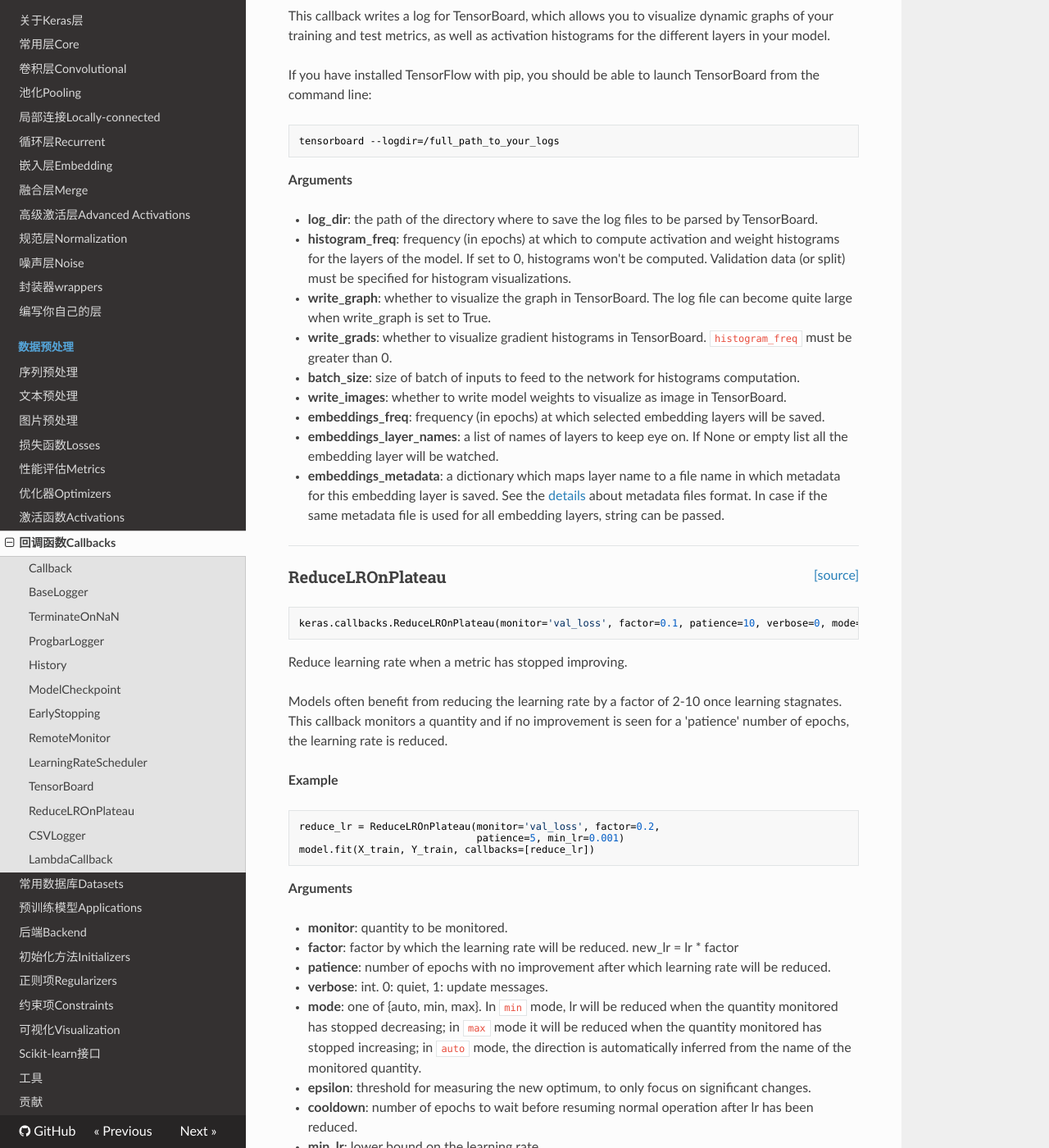
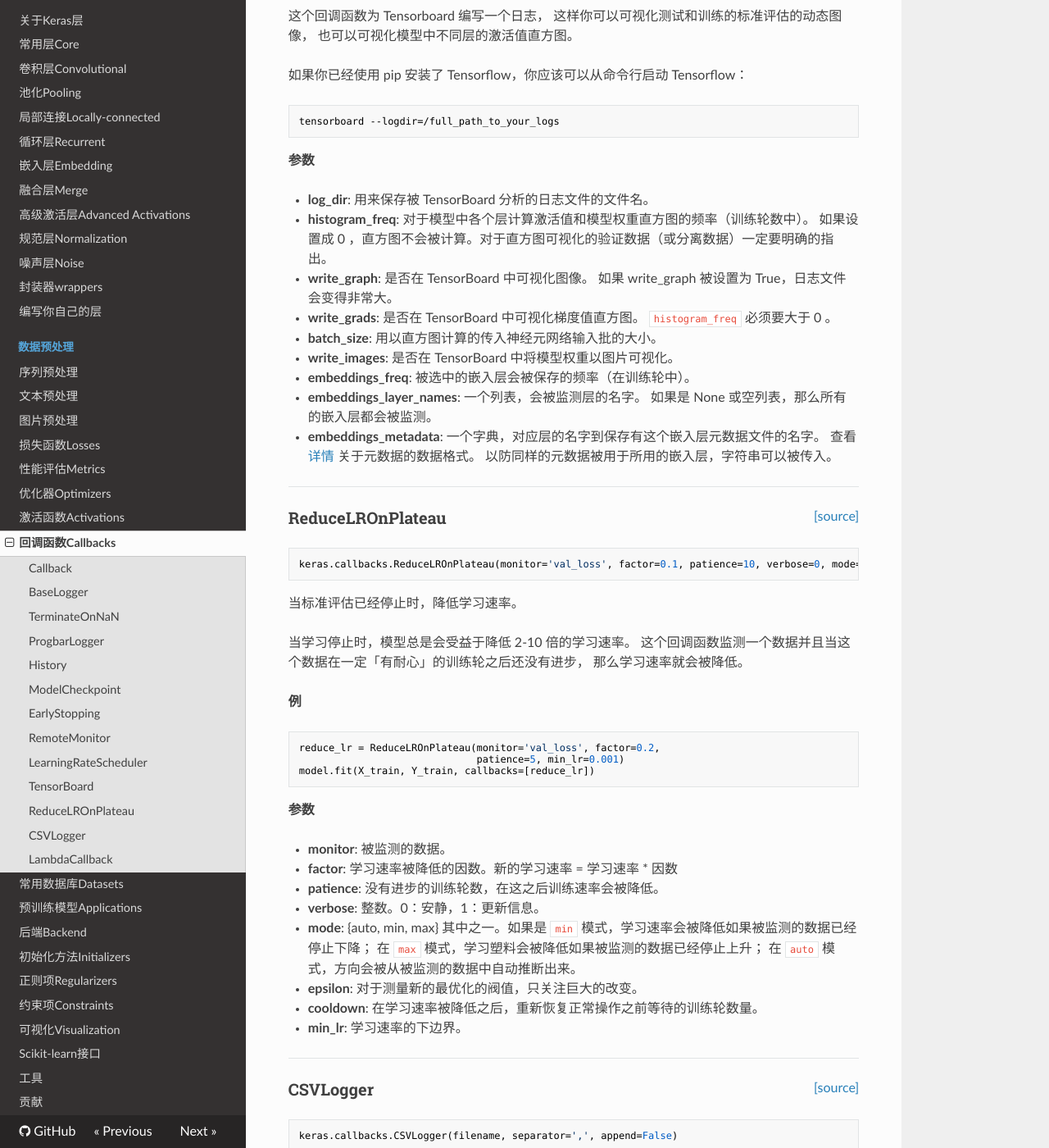
Before and after one commit to keras-team/keras-docs-zh, an MkDocs documentation site: the page built from sources/callbacks.md, in a window 1280 px wide and 1400 px high, scrolled down 3865 px. Shown: the whole window at 82% size. Built offline with MkDocs 1.6.1, drawn with Linux system fonts in a browser that asks for light colours; nearby versions of some CDN libraries; old or Windows-style settings are respelled for this version of MkDocs; some of the changed text lies outside the part shown.

Commit message:
finish callbacks.md translation

````diff
--- a/sources/callbacks.md
+++ b/sources/callbacks.md
@@ -20,7 +20,7 @@ __属性__
 - __model__: `keras.models.Model` 的实例。
 指代被训练模型。
 
-被回调函数作为参数的 `logs` 字典，它会含有于当前批量或训练周期相关数据的键。
+被回调函数作为参数的 `logs` 字典，它会含有于当前批量或训练轮相关数据的键。
 
 目前，`Sequential` 模型类的 `.fit()` 方法会在传入到回调函数的 `logs` 里面包含以下的数据：
 
@@ -37,7 +37,7 @@ __属性__
 keras.callbacks.BaseLogger()
 ```
 
-会积累训练周期平均评估的回调函数。
+会积累训练轮平均评估的回调函数。
 
 这个回调函数被自动应用到每一个 Keras 模型上面。
 
@@ -99,7 +99,7 @@ keras.callbacks.ModelCheckpoint(filepath, monitor='val_loss', verbose=0, save_be
 `filepath` 可以包括命名格式选项，可以由 `epoch` 的值和 `logs` 的键（由 `on_epoch_end` 参数传递）来填充。
 
 例如：如果 `filepath` 是 `weights.{epoch:02d}-{val_loss:.2f}.hdf5`，
-那么模型被保存的的文件名就会有训练周期数和验证损失。
+那么模型被保存的的文件名就会有训练轮数和验证损失。
 
 __参数__
 
@@ -112,9 +112,9 @@ __参数__
 如果 `save_best_only=True`，那么是否覆盖保存文件的决定就取决于被监测数据的最大或者最小值。
 对于 `val_acc`，模式就会是 `max`，而对于 `val_loss`，模式就需要是 `min`，等等。
 在 `auto` 模式中，方向会自动从被监测的数据的名字中判断出来。
-- __save_weights_only__: 如果 True，那么只有模型的参数会被保存 (`model.save_weights(filepath)`)，
+- __save_weights_only__: 如果 True，那么只有模型的权重会被保存 (`model.save_weights(filepath)`)，
 否则的话，整个模型会被保存 (`model.save(filepath)`)。
-- __period__: 每个检查点之间的间隔（训练周期数）。
+- __period__: 每个检查点之间的间隔（训练轮数）。
 
 ----
 
@@ -125,14 +125,14 @@ __参数__
 keras.callbacks.EarlyStopping(monitor='val_loss', min_delta=0, patience=0, verbose=0, mode='auto')
 ```
 
-当被监测的数量不再优化，则停止训练。
+当被监测的数量不再提升，则停止训练。
 
 __参数__
 
 - __monitor__: 被监测的数据。
-- __min_delta__: 在被监测的数据中被认为是优化的最小变化，
-例如，小于 min_delta 的绝对变化会被认为没有优化。
-- __patience__: 没有优化的训练周期数，在这之后训练就会被停止。
+- __min_delta__: 在被监测的数据中被认为是提升的最小变化，
+例如，小于 min_delta 的绝对变化会被认为没有提升。
+- __patience__: 没有进步的训练轮数，在这之后训练就会被停止。
 - __verbose__: 详细信息模式。
 - __mode__: {auto, min, max} 其中之一。 在 `min` 模式中，
 当被监测的数据停止下降，训练就会停止；在 `max`
@@ -148,19 +148,18 @@ __参数__
 keras.callbacks.RemoteMonitor(root='http://localhost:9000', path='/publish/epoch/end/', field='data', headers=None)
 ```
 
-Callback used to stream events to a server.
+将事件数据流到服务器的回调函数。
 
-Requires the `requests` library.
-Events are sent to `root + '/publish/epoch/end/'` by default. Calls are
-HTTP POST, with a `data` argument which is a
-JSON-encoded dictionary of event data.
+需要 `requests` 库。
+事件被默认发送到 `root + '/publish/epoch/end/'`。
+采用 HTTP POST ，其中的 `data` 参数是以 JSON 编码的事件数据字典。
 
-__Arguments__
+__参数__
 
-- __root__: String; root url of the target server.
-- __path__: String; path relative to `root` to which the events will be sent.
-- __field__: String; JSON field under which the data will be stored.
-- __headers__: Dictionary; optional custom HTTP headers.
+- __root__: 字符串；目标服务器的根地址。
+- __path__: 字符串；相对于 `root` 的路径，事件数据被送达的地址。
+- __field__: 字符串；JSON ，数据被保存的领域。
+- __headers__: 字典；可选自定义的 HTTP 的头字段。
 
 ----
 
@@ -171,14 +170,13 @@ __Arguments__
 keras.callbacks.LearningRateScheduler(schedule, verbose=0)
 ```
 
-Learning rate scheduler.
+学习速率定时器。
 
-__Arguments__
+__参数__
 
-- __schedule__: a function that takes an epoch index as input
-(integer, indexed from 0) and returns a new
-learning rate as output (float).
-- __verbose__: int. 0: quiet, 1: update messages.
+- __schedule__: 一个函数，接受轮索引数作为输入（整数，从 0 开始迭代）
+然后返回一个学习速率作为输出（浮点数）。
+- __verbose__: 整数。 0：安静，1：更新信息。
 
 ----
 
@@ -189,48 +187,38 @@ learning rate as output (float).
 keras.callbacks.TensorBoard(log_dir='./logs', histogram_freq=0, batch_size=32, write_graph=True, write_grads=False, write_images=False, embeddings_freq=0, embeddings_layer_names=None, embeddings_metadata=None)
 ```
 
-Tensorboard basic visualizations.
+Tensorboard 基本可视化。
 
 [TensorBoard](https://www.tensorflow.org/get_started/summaries_and_tensorboard)
-is a visualization tool provided with TensorFlow.
+是由 Tensorflow 提供的一个可视化工具。
 
-This callback writes a log for TensorBoard, which allows
-you to visualize dynamic graphs of your training and test
-metrics, as well as activation histograms for the different
-layers in your model.
+这个回调函数为 Tensorboard 编写一个日志，
+这样你可以可视化测试和训练的标准评估的动态图像，
+也可以可视化模型中不同层的激活值直方图。
 
-If you have installed TensorFlow with pip, you should be able
-to launch TensorBoard from the command line:
+如果你已经使用 pip 安装了 Tensorflow，你应该可以从命令行启动 Tensorflow：
 ```sh
 tensorboard --logdir=/full_path_to_your_logs
 ```
 
-__Arguments__
+__参数__
 
-- __log_dir__: the path of the directory where to save the log
-files to be parsed by TensorBoard.
-- __histogram_freq__: frequency (in epochs) at which to compute activation
-and weight histograms for the layers of the model. If set to 0,
-histograms won't be computed. Validation data (or split) must be
-specified for histogram visualizations.
-- __write_graph__: whether to visualize the graph in TensorBoard.
-The log file can become quite large when
-write_graph is set to True.
-- __write_grads__: whether to visualize gradient histograms in TensorBoard.
-`histogram_freq` must be greater than 0.
-- __batch_size__: size of batch of inputs to feed to the network
-for histograms computation.
-- __write_images__: whether to write model weights to visualize as
-image in TensorBoard.
-- __embeddings_freq__: frequency (in epochs) at which selected embedding
-layers will be saved.
-- __embeddings_layer_names__: a list of names of layers to keep eye on. If
-None or empty list all the embedding layer will be watched.
-- __embeddings_metadata__: a dictionary which maps layer name to a file name
-in which metadata for this embedding layer is saved. See the
-[details](https://www.tensorflow.org/how_tos/embedding_viz/#metadata_optional)
-about metadata files format. In case if the same metadata file is
-used for all embedding layers, string can be passed.
+- __log_dir__: 用来保存被 TensorBoard 分析的日志文件的文件名。
+- __histogram_freq__: 对于模型中各个层计算激活值和模型权重直方图的频率（训练轮数中）。
+如果设置成 0 ，直方图不会被计算。对于直方图可视化的验证数据（或分离数据）一定要明确的指出。
+- __write_graph__: 是否在 TensorBoard 中可视化图像。
+如果 write_graph 被设置为 True，日志文件会变得非常大。
+- __write_grads__: 是否在 TensorBoard  中可视化梯度值直方图。
+`histogram_freq` 必须要大于 0 。
+- __batch_size__: 用以直方图计算的传入神经元网络输入批的大小。
+- __write_images__: 是否在 TensorBoard 中将模型权重以图片可视化。
+- __embeddings_freq__: 被选中的嵌入层会被保存的频率（在训练轮中）。
+- __embeddings_layer_names__: 一个列表，会被监测层的名字。
+如果是 None 或空列表，那么所有的嵌入层都会被监测。
+- __embeddings_metadata__: 一个字典，对应层的名字到保存有这个嵌入层元数据文件的名字。
+查看 [详情](https://www.tensorflow.org/how_tos/embedding_viz/#metadata_optional)
+关于元数据的数据格式。
+以防同样的元数据被用于所用的嵌入层，字符串可以被传入。
 
 ----
 
@@ -241,14 +229,13 @@ used for all embedding layers, string can be passed.
 keras.callbacks.ReduceLROnPlateau(monitor='val_loss', factor=0.1, patience=10, verbose=0, mode='auto', epsilon=0.0001, cooldown=0, min_lr=0)
 ```
 
-Reduce learning rate when a metric has stopped improving.
+当标准评估已经停止时，降低学习速率。
 
-Models often benefit from reducing the learning rate by a factor
-of 2-10 once learning stagnates. This callback monitors a
-quantity and if no improvement is seen for a 'patience' number
-of epochs, the learning rate is reduced.
+当学习停止时，模型总是会受益于降低 2-10 倍的学习速率。
+这个回调函数监测一个数据并且当这个数据在一定「有耐心」的训练轮之后还没有进步，
+那么学习速率就会被降低。
 
-__Example__
+__例__
 
 
 ```python
@@ -257,26 +244,18 @@ reduce_lr = ReduceLROnPlateau(monitor='val_loss', factor=0.2,
 model.fit(X_train, Y_train, callbacks=[reduce_lr])
 ```
 
-__Arguments__
+__参数__
 
-- __monitor__: quantity to be monitored.
-- __factor__: factor by which the learning rate will
-be reduced. new_lr = lr * factor
-- __patience__: number of epochs with no improvement
-after which learning rate will be reduced.
-- __verbose__: int. 0: quiet, 1: update messages.
-- __mode__: one of {auto, min, max}. In `min` mode,
-lr will be reduced when the quantity
-monitored has stopped decreasing; in `max`
-mode it will be reduced when the quantity
-monitored has stopped increasing; in `auto`
-mode, the direction is automatically inferred
-from the name of the monitored quantity.
-- __epsilon__: threshold for measuring the new optimum,
-to only focus on significant changes.
-- __cooldown__: number of epochs to wait before resuming
-normal operation after lr has been reduced.
-- __min_lr__: lower bound on the learning rate.
+- __monitor__: 被监测的数据。
+- __factor__: 学习速率被降低的因数。新的学习速率 = 学习速率 * 因数
+- __patience__: 没有进步的训练轮数，在这之后训练速率会被降低。
+- __verbose__: 整数。0：安静，1：更新信息。
+- __mode__: {auto, min, max} 其中之一。如果是 `min` 模式，学习速率会被降低如果被监测的数据已经停止下降；
+在 `max` 模式，学习塑料会被降低如果被监测的数据已经停止上升；
+在 `auto` 模式，方向会被从被监测的数据中自动推断出来。
+- __epsilon__: 对于测量新的最优化的阀值，只关注巨大的改变。
+- __cooldown__: 在学习速率被降低之后，重新恢复正常操作之前等待的训练轮数量。
+- __min_lr__: 学习速率的下边界。
 
 ----
 
@@ -287,12 +266,11 @@ normal operation after lr has been reduced.
 keras.callbacks.CSVLogger(filename, separator=',', append=False)
 ```
 
-Callback that streams epoch results to a csv file.
+把训练轮结果数据流到 csv 文件的回调函数。
 
-Supports all values that can be represented as a string,
-including 1D iterables such as np.ndarray.
+支持所有可以被作为字符串表示的值，包括 1D 可迭代数据，例如，np.ndarray。
 
-__Example__
+__例__
 
 
 ```python
@@ -300,12 +278,11 @@ csv_logger = CSVLogger('training.log')
 model.fit(X_train, Y_train, callbacks=[csv_logger])
 ```
 
-__Arguments__
+__参数__
 
-- __filename__: filename of the csv file, e.g. 'run/log.csv'.
-- __separator__: string used to separate elements in the csv file.
-- __append__: True: append if file exists (useful for continuing
-training). False: overwrite existing file,
+- __filename__: csv 文件的文件名，例如 'run/log.csv'。
+- __separator__: 用来隔离 csv 文件中元素的字符串。
+- __append__: True：如果文件存在则增加（可以被用于继续训练）。False：覆盖存在的文件。
 
 ----
 
@@ -316,38 +293,37 @@ training). False: overwrite existing file,
 keras.callbacks.LambdaCallback(on_epoch_begin=None, on_epoch_end=None, on_batch_begin=None, on_batch_end=None, on_train_begin=None, on_train_end=None)
 ```
 
-Callback for creating simple, custom callbacks on-the-fly.
+在训练进行中创建简单，自定义的回调函数的回调函数。
 
-This callback is constructed with anonymous functions that will be called
-at the appropriate time. Note that the callbacks expects positional
-arguments, as:
+这个回调函数和匿名函数在合适的时间被创建。
+需要注意的是回调函数要求位置型参数，如下：
 
-- `on_epoch_begin` and `on_epoch_end` expect two positional arguments:
+- `on_epoch_begin` 和 `on_epoch_end` 要求两个位置型的参数：
 `epoch`, `logs`
-- `on_batch_begin` and `on_batch_end` expect two positional arguments:
+- `on_batch_begin` 和 `on_batch_end` 要求两个位置型的参数：
 `batch`, `logs`
-- `on_train_begin` and `on_train_end` expect one positional argument:
+- `on_train_begin` 和 `on_train_end` 要求一个位置型的参数：
 `logs`
 
-__Arguments__
+__参数__
 
-- __on_epoch_begin__: called at the beginning of every epoch.
-- __on_epoch_end__: called at the end of every epoch.
-- __on_batch_begin__: called at the beginning of every batch.
-- __on_batch_end__: called at the end of every batch.
-- __on_train_begin__: called at the beginning of model training.
-- __on_train_end__: called at the end of model training.
+- __on_epoch_begin__: 在每轮开始时被调用。
+- __on_epoch_end__: 在每轮结束时被调用。
+- __on_batch_begin__: 在每批开始时被调用。
+- __on_batch_end__: 在每批结束时被调用。
+- __on_train_begin__: 在模型训练开始时被调用。
+- __on_train_end__: 在模型训练结束时被调用。
 
-__Example__
+__例__
 
 
 ```python
-# Print the batch number at the beginning of every batch.
+# 在每一个批开始时，打印出批数。
 batch_print_callback = LambdaCallback(
     on_batch_begin=lambda batch,logs: print(batch))
 
-# Stream the epoch loss to a file in JSON format. The file content
-# is not well-formed JSON but rather has a JSON object per line.
+# 把训练轮损失数据流到 JSON 格式的文件。文件的内容
+# 不是完美的 JSON 格式，但是时每一行都是 JSON 对象。
 import json
 json_log = open('loss_log.json', mode='wt', buffering=1)
 json_logging_callback = LambdaCallback(
@@ -356,7 +332,7 @@ json_logging_callback = LambdaCallback(
     on_train_end=lambda logs: json_log.close()
 )
 
-# Terminate some processes after having finished model training.
+# 在完成模型训练之后，结束一些进程。
 processes = ...
 cleanup_callback = LambdaCallback(
     on_train_end=lambda logs: [
@@ -372,11 +348,13 @@ model.fit(...,
 ---
 
 
-# Create a callback
+# 创建一个回调函数
 
-You can create a custom callback by extending the base class `keras.callbacks.Callback`. A callback has access to its associated model through the class property `self.model`.
+你可以通过扩展 `keras.callbacks.Callback` 基类来创建一个自定义的回调函数。
+通过类的属性 `self.model`，回调函数可以获得它所联系的模型。
 
-Here's a simple example saving a list of losses over each batch during training:
+下面是一个简单的例子，在训练时，保存一个列表的批量损失值：
+
 ```python
 class LossHistory(keras.callbacks.Callback):
     def on_train_begin(self, logs={}):
@@ -388,7 +366,7 @@ class LossHistory(keras.callbacks.Callback):
 
 ---
 
-### Example: recording loss history
+### 例: 记录损失历史
 
 ```python
 class LossHistory(keras.callbacks.Callback):
@@ -407,7 +385,7 @@ history = LossHistory()
 model.fit(x_train, y_train, batch_size=128, epochs=20, verbose=0, callbacks=[history])
 
 print(history.losses)
-# outputs
+# 输出
 '''
 [0.66047596406559383, 0.3547245744908703, ..., 0.25953155204159617, 0.25901699725311789]
 '''
@@ -415,7 +393,7 @@ print(history.losses)
 
 ---
 
-### Example: model checkpoints
+### 例: 模型检查点
 
 ```python
 from keras.callbacks import ModelCheckpoint
@@ -426,7 +404,7 @@ model.add(Activation('softmax'))
 model.compile(loss='categorical_crossentropy', optimizer='rmsprop')
 
 '''
-saves the model weights after each epoch if the validation loss decreased
+如果验证损失下降， 那么在每个训练轮之后保存模型。
 '''
 checkpointer = ModelCheckpoint(filepath='/tmp/weights.hdf5', verbose=1, save_best_only=True)
 model.fit(x_train, y_train, batch_size=128, epochs=20, verbose=0, validation_data=(X_test, Y_test), callbacks=[checkpointer])
````
Also changed, not shown: 1 other file.
